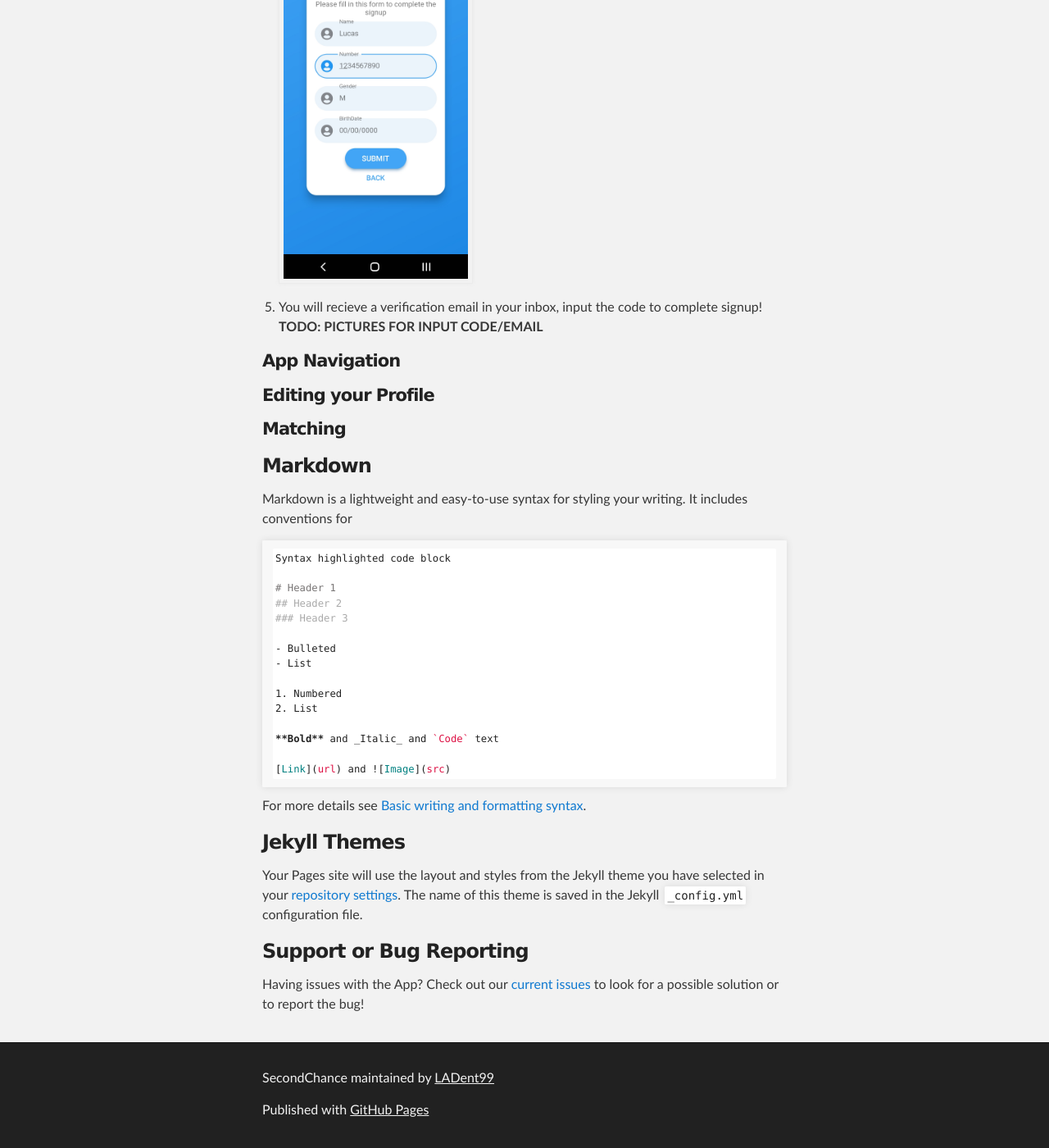
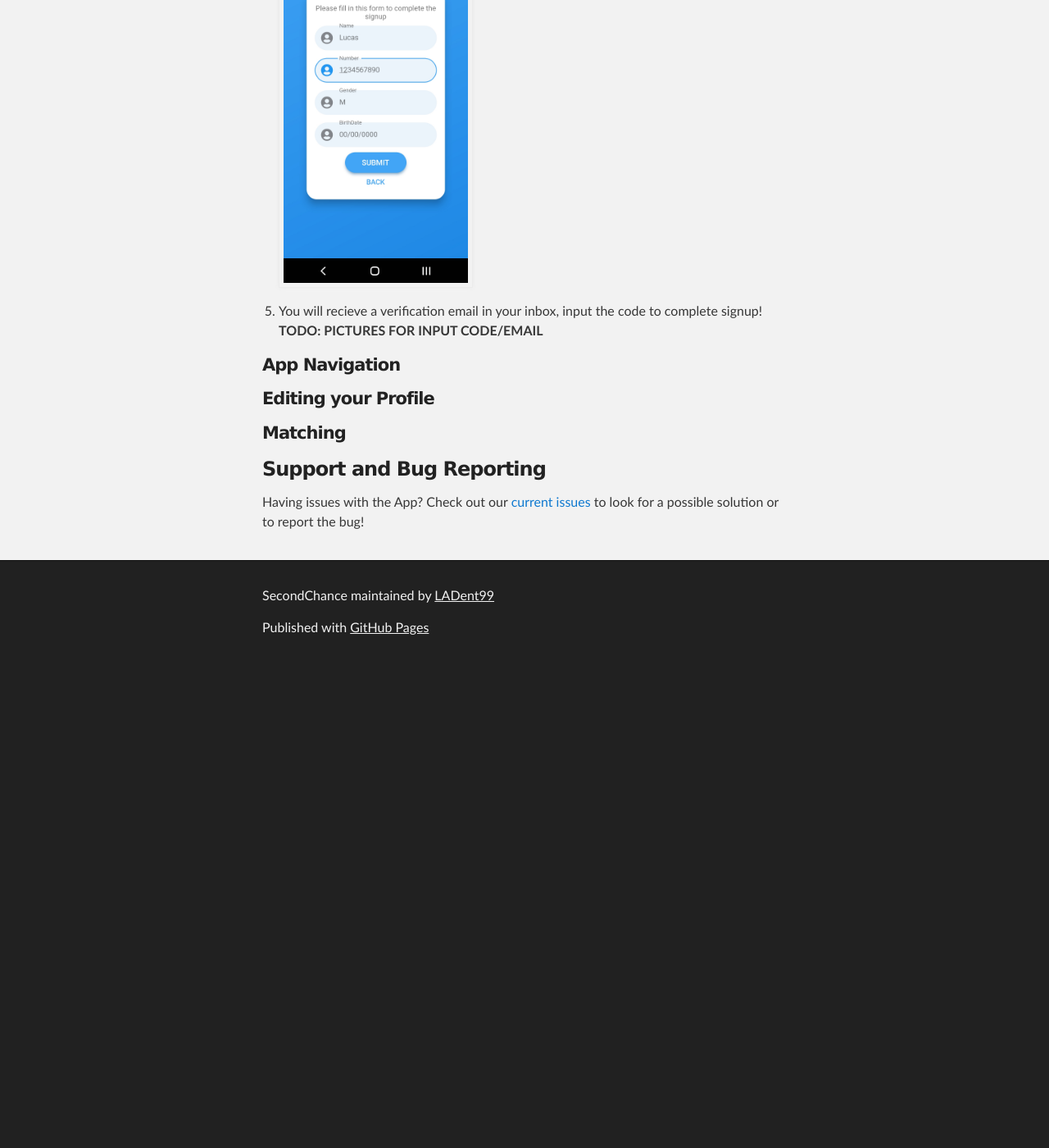
Before and after one commit to LADent99/second_chance_page, a Jekyll site: the page built from docs/index.md, in a window 1280 px wide and 1400 px high, scrolled down 2087 px. Shown: the whole window at 82% size. Built offline with Jekyll 4.4.1, drawn with Linux system fonts in a browser that asks for light colours; our own code applies the rules of GitHub Pages for plain Markdown files; after the commit the page ends 2899 px from its top, so only the background shows below that; some of the changed text lies outside the part shown.

Commit message:
Update index.md

````diff
--- a/docs/index.md
+++ b/docs/index.md
@@ -1,14 +1,14 @@
 ## Welcome to SecondChance
 
-You can use the [editor on GitHub](https://github.com/LADent99/second_chance_page/edit/main/docs/index.md) to maintain and preview the content for your website in Markdown files.
+### Table of Contents
+* [User Manual](#manual)
+   * [Account Creation](#account_creation)
+   * [App Navigation](#app_navigation)
+   * [Editing your Profile](#editting_profile)
+   * [Matching](#matching)
+* [Support](#support)
 
-### User Manual
-#### Table of Contents
-* [Account Creation](#account_creation)
-* [App Navigation](#app_navigation)
-* [Editing your Profile](#deitting_profile)
-* [Matching](#matching)
-
+### User Manual <a name="manual"></a>
 
 #### Account Creation / Login <a name="account_creation"></a>
 1. Put in your email for your username. Note: only 1 account per email is allowed in the system
@@ -28,34 +28,8 @@ You can use the [editor on GitHub](https://github.com/LADent99/second_chance_pag
 #### Matching <a name="matching"></a>
 
 
-### Markdown
 
-Markdown is a lightweight and easy-to-use syntax for styling your writing. It includes conventions for
 
-```markdown
-Syntax highlighted code block
-
-# Header 1
-## Header 2
-### Header 3
-
-- Bulleted
-- List
-
-1. Numbered
-2. List
-
-**Bold** and _Italic_ and `Code` text
-
-[Link](url) and ![Image](src)
-```
-
-For more details see [Basic writing and formatting syntax](https://docs.github.com/en/github/writing-on-github/getting-started-with-writing-and-formatting-on-github/basic-writing-and-formatting-syntax).
-
-### Jekyll Themes
-
-Your Pages site will use the layout and styles from the Jekyll theme you have selected in your [repository settings](https://github.com/LADent99/second_chance_page/settings/pages). The name of this theme is saved in the Jekyll `_config.yml` configuration file.
-
-### Support or Bug Reporting
+### Support and Bug Reporting <a name="support"></a>
 
 Having issues with the App?  Check out our [current issues](https://github.com/OSS-Second-Chance/SecondChance_Org/issues) to look for a possible solution or to report the bug!
````
